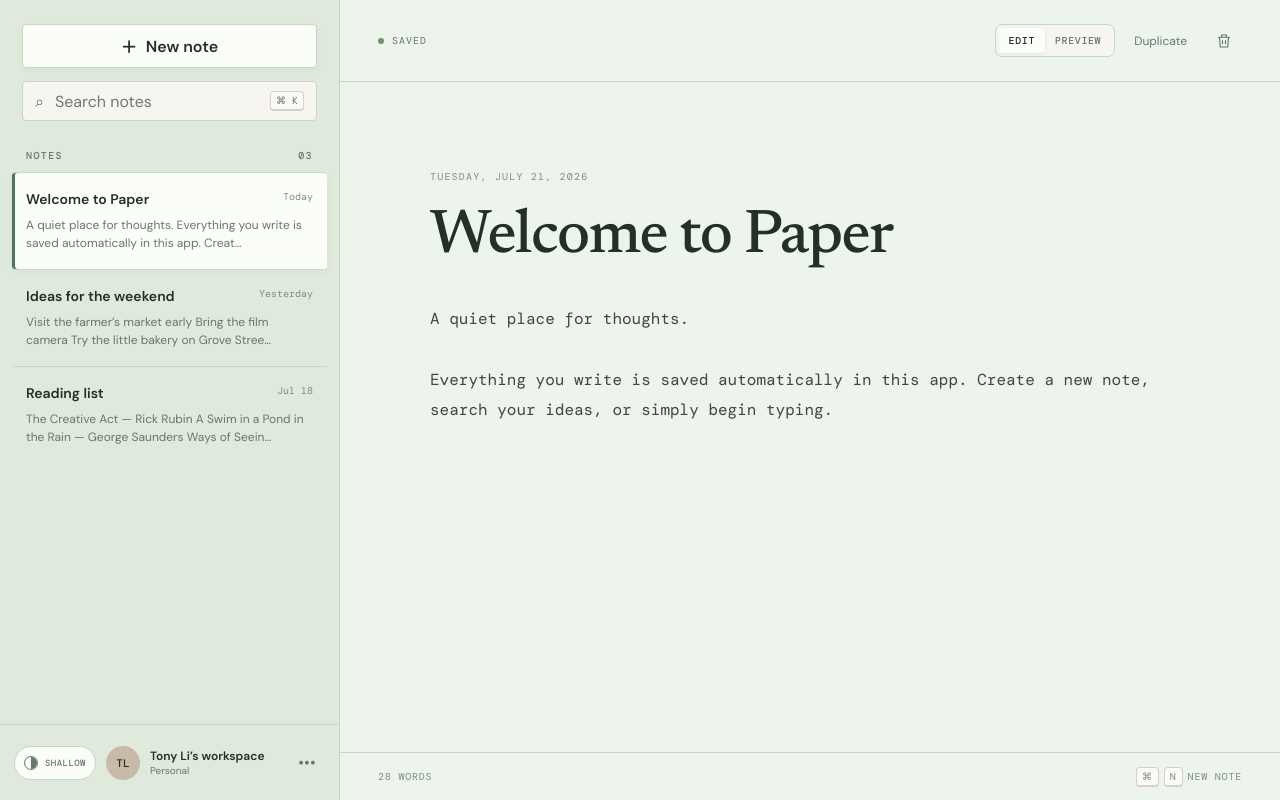
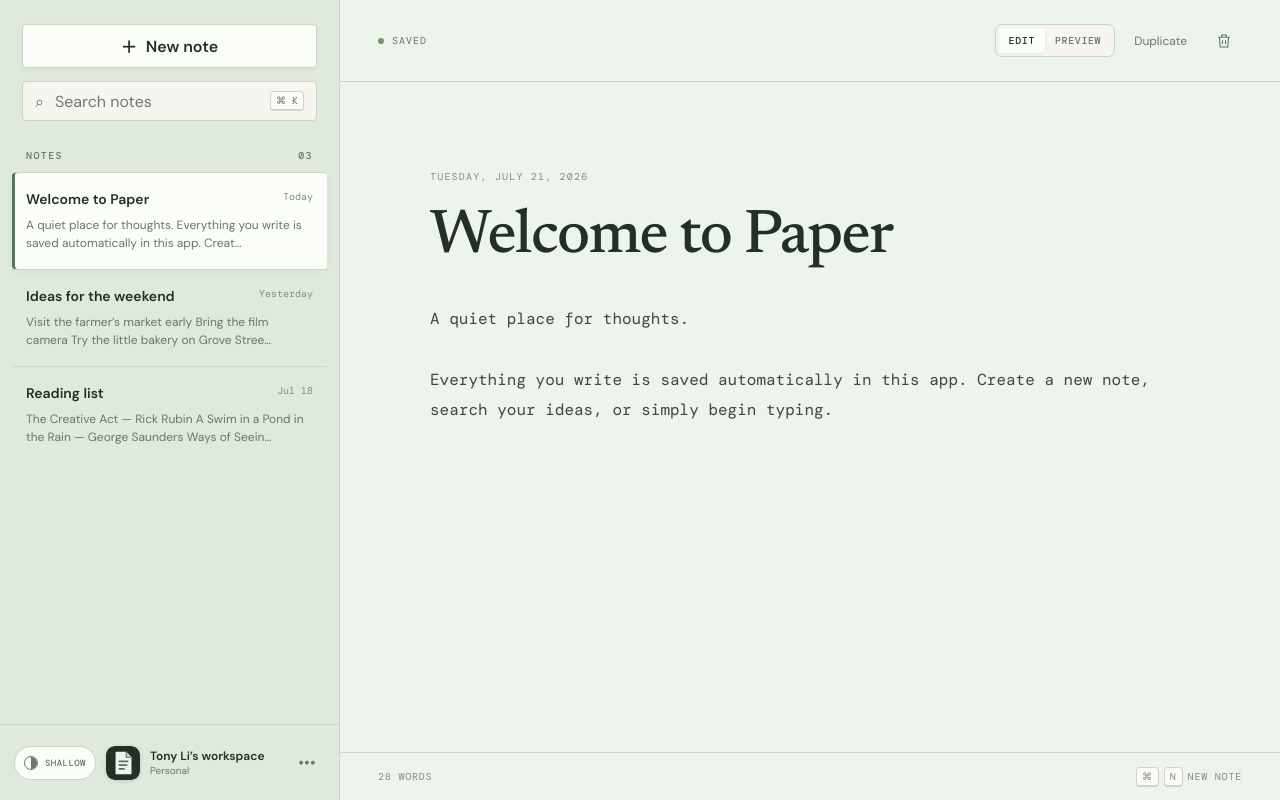
Before and after one commit to leecb1972/UI-With-Codex, a React (Vite) app: page / in a window 1280 px wide. Built offline with nearby package versions, Linux system fonts and the light colour scheme.

Commit message:
Add Paper Notes SVG logo

```diff
--- a/index.html
+++ b/index.html
@@ -4,6 +4,7 @@
     <meta charset="UTF-8" />
     <meta name="viewport" content="width=device-width, initial-scale=1.0" />
     <meta name="theme-color" content="#f7f4ee" />
+    <link rel="icon" type="image/svg+xml" href="/logo.svg" />
     <title>Paper — Notes</title>
     <link rel="preconnect" href="https://fonts.googleapis.com" />
     <link rel="preconnect" href="https://fonts.gstatic.com" crossorigin />
--- a/src/App.tsx
+++ b/src/App.tsx
@@ -147,7 +147,7 @@ export default function App() {
             <button className="theme-toggle" type="button" aria-pressed={depth === "deep"} aria-label={`Switch to ${depth === "deep" ? "shallow" : "deep"} color scheme`} onClick={() => setDepth(depth === "deep" ? "shallow" : "deep")}>
               <span className="theme-toggle-icon" aria-hidden="true" /><span className="theme-toggle-label">{depth === "deep" ? "Deep" : "Shallow"}</span>
             </button>
-            <div className="profile-avatar" aria-hidden="true">TL</div>
+            <img className="profile-avatar" src="./logo.svg" alt="Paper Notes" />
             <div className="profile-copy"><strong>Tony Li’s workspace</strong><span>Personal</span></div>
             <button className="icon-button" type="button" aria-label="Workspace options">•••</button>
           </div>
--- a/styles.css
+++ b/styles.css
@@ -32,7 +32,7 @@ kbd { padding:2px 5px; border:1px solid var(--key-line); border-bottom-width:2px
 .theme-toggle-icon { position:relative; width:14px; height:14px; overflow:hidden; border:1px solid currentColor; border-radius:50%; }
 .theme-toggle-icon::after { position:absolute; inset:-1px -1px -1px 50%; background:currentColor; content:""; }
 :root[data-depth="deep"] .theme-toggle-icon { transform:rotate(180deg); }
-.profile-avatar { display:grid; flex:none; place-items:center; width:34px; height:34px; background:var(--avatar); border-radius:50%; font:500 11px "DM Mono",monospace; }
+.profile-avatar { display:block; flex:none; width:34px; height:34px; border-radius:9px; box-shadow:0 1px 4px #0002; }
 .profile-copy { display:flex; flex:1; flex-direction:column; font-size:12px; }
 .profile-copy span { color:var(--muted); font-size:10px; }
 .icon-button,.text-button { border:0; background:transparent; cursor:pointer; }
```
Also changed, not shown: public/logo.svg (added), 1 other file (tests, documents, lock files or other folders).
